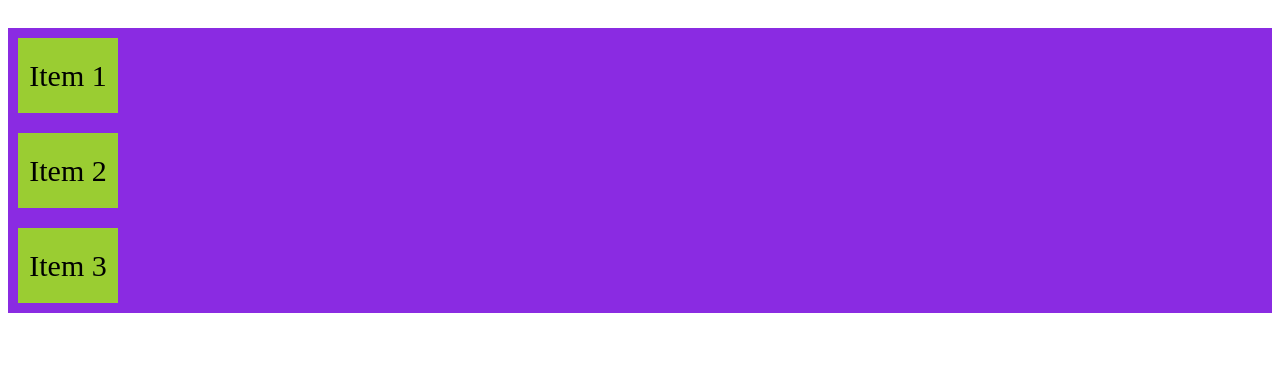
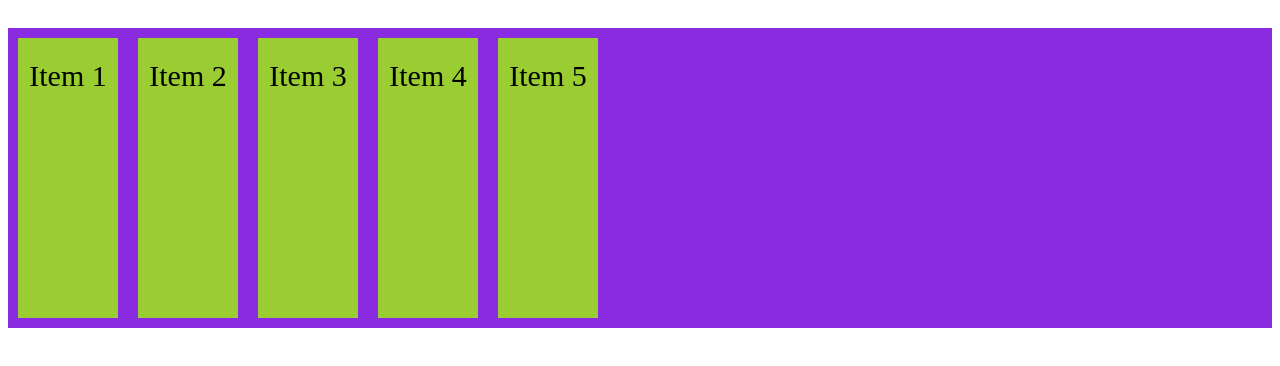
Before and after one commit to RemD95/lezione-3-css, a plain HTML site: page index.html in a window 1280 px wide. Drawn offline with Linux system fonts and the light colour scheme.

Commit message:
added flex-wrap ù prop

```diff
--- a/index.html
+++ b/index.html
@@ -11,6 +11,8 @@
         <div class="item1">Item 1</div>
         <div class="item2">Item 2</div>
         <div class="item3">Item 3</div>
+        <div class="item4">Item 4</div>
+        <div class="item5">Item 5</div>
     </div>
 </body>
 </html>
--- a/style.css
+++ b/style.css
@@ -1,7 +1,10 @@
 .father{
     display: flex;
     background-color: blueviolet;
-    flex-direction: column;
+    flex-direction: row;
+    flex-wrap: wrap;
+    height: 300px;
+
 }
 
 .father > div {
```
